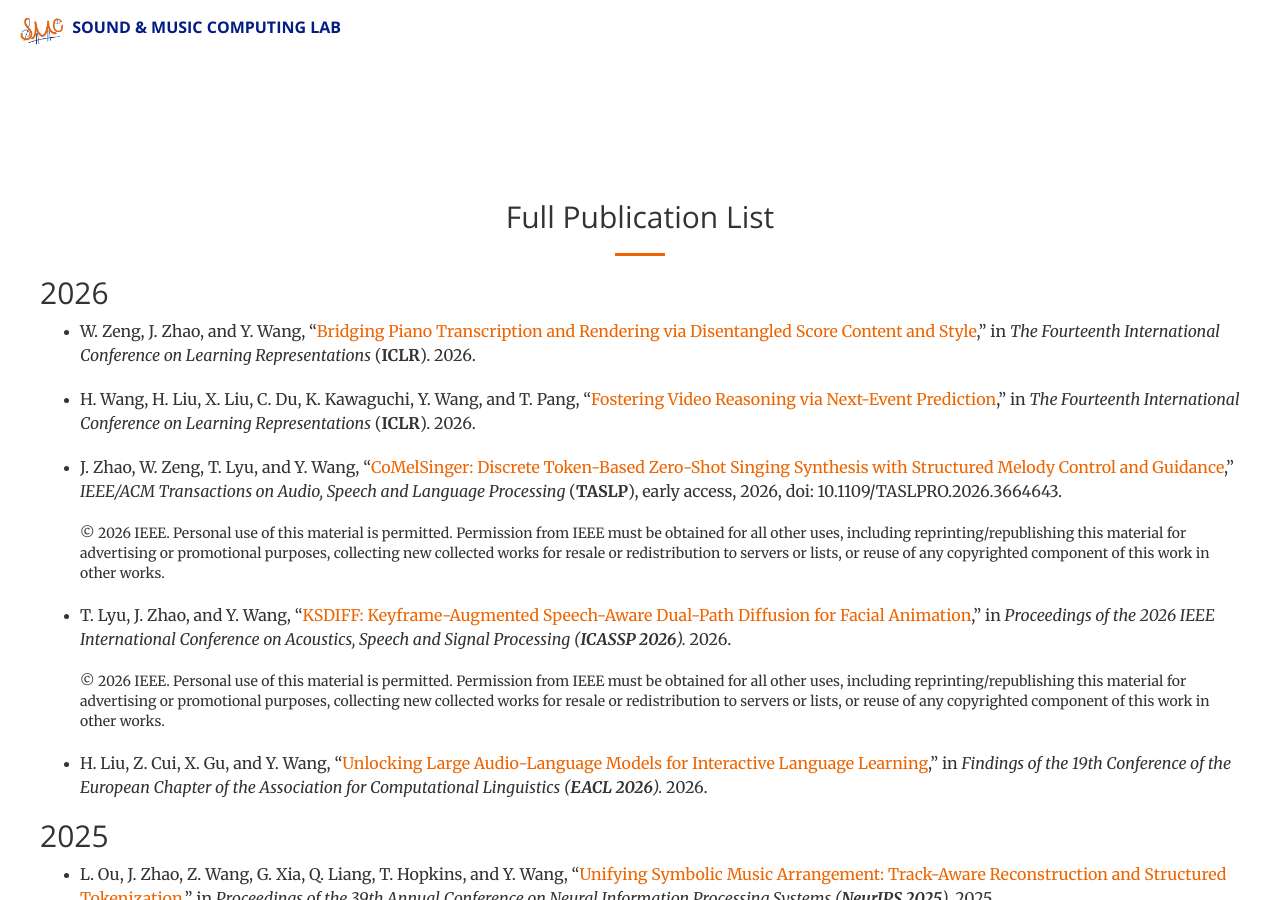
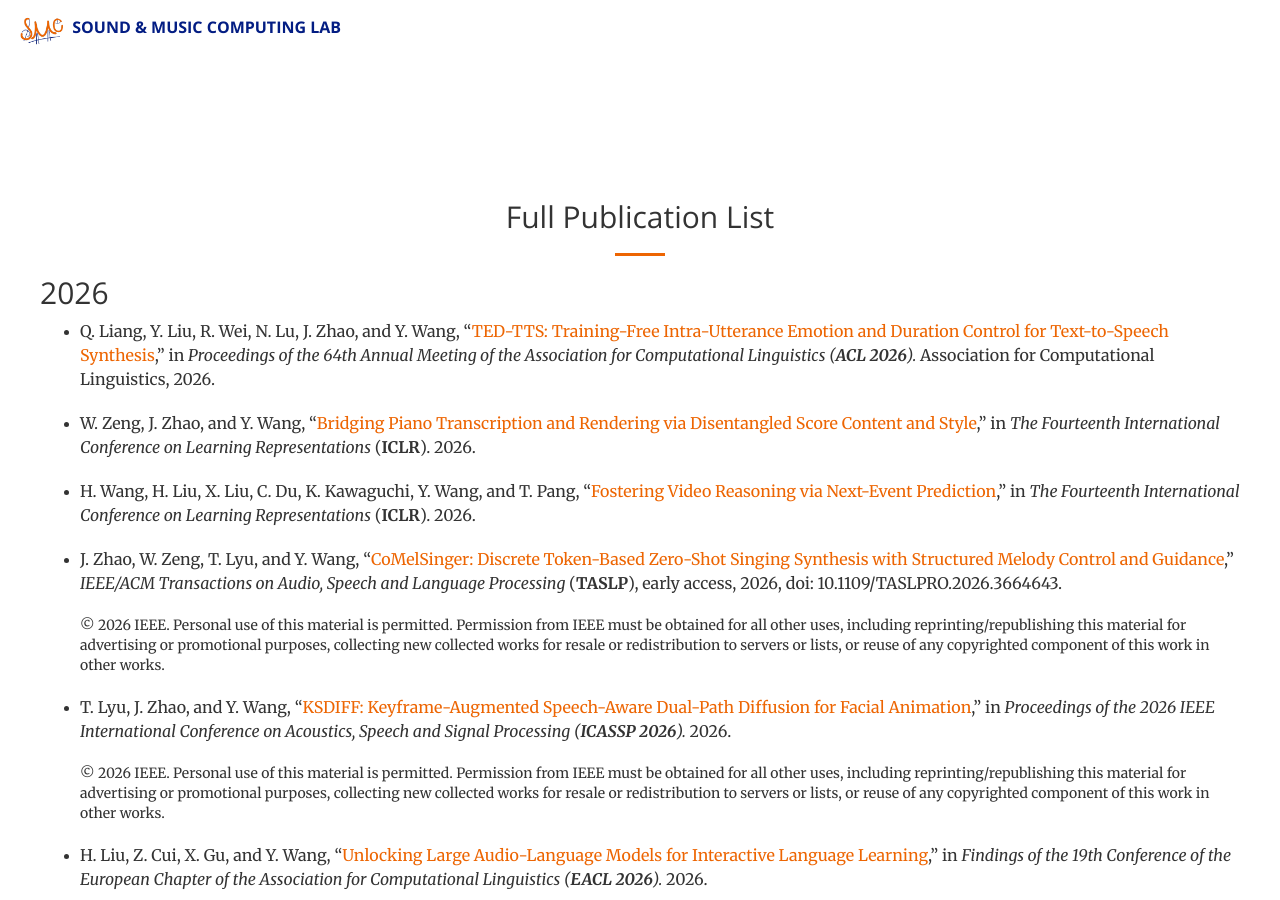
Before and after one commit to SMCNUS/SMCNUS.github.io, a Jekyll site: the page built from _posts/2022-07-28-publication.html, in a window 1280 px wide and 900 px high. Built offline with Jekyll 4.4.1, drawn with Linux system fonts in a browser that asks for light colours; nearby versions of some CDN libraries; library files that are not in the unit come from our copies.

Commit message:
update new paper

```diff
--- a/_includes/info.html
+++ b/_includes/info.html
@@ -79,6 +79,8 @@
         <div style="background-color:#f7d5bc42;">
             <ul style="width: auto; height: 215px; overflow: auto; line-height: 2;">
                 <p></p>
+                <li><div class="indent2"><b>[2026.02]</b> New paper <em><a href="archive/pdf/2026/2026_TED_TTS.pdf" target="_blank">TED-TTS: Training-Free Intra-Utterance Emotion and Duration Control for Text-to-Speech Synthesis</a></em> is accepted by ACL 2026. Congrats to Qifan, and Junchuan!</div></li>
+
                 <li><div class="indent2"><b>[2026.02]</b> Our lab member Jingwei Zhao has successfully defended his PhD Thesis entitled <em><a href="https://scholarbank.nus.edu.sg/handle/10635/318010" target="_blank">Enhancing Music Creativity through Generative AI: Towards Stylistic, Structured, and Collaborative Music Arrangement</a></em>. Congrats!</div></li>
 
                 <li><div class="indent2"><b>[2026.02]</b> New paper <em><a href="archive/pdf/2026/2026_CoMelSinger.pdf" target="_blank">CoMelSinger: Discrete Token-Based Zero-Shot Singing Synthesis with Structured Melody Control and Guidance</a></em> is accepted by TASLP 2026. Congrats to Junchuan, Zengwei, and Tianle!</div></li>
--- a/_includes/publication.html
+++ b/_includes/publication.html
@@ -18,6 +18,8 @@
     </div>
     <div class="row">
         <ul>
+            <li><p class="text-align">Q. Liang, Y. Liu, R. Wei, N. Lu, J. Zhao, and Y. Wang, “<a href="archive/pdf/2026/2026_TED_TTS.pdf" target="_blank">TED-TTS: Training-Free Intra-Utterance Emotion and Duration Control for Text-to-Speech Synthesis</a>,” in <i>Proceedings of the 64th Annual Meeting of the Association for Computational Linguistics (<b>ACL 2026</b>).</i> Association for Computational Linguistics, 2026. </p></li>
+
             <li><p class="text-align">W. Zeng, J. Zhao, and Y. Wang, “<a href="archive/pdf/2026/2026_Bridging_Piano_Transcription.pdf" target="_blank">Bridging Piano Transcription and Rendering via Disentangled Score Content and Style</a>,” in <i>The Fourteenth International Conference on Learning Representations</i> (<b>ICLR</b>). 2026.</p></li>
 
             <li><p class="text-align">H. Wang, H. Liu, X. Liu, C. Du, K. Kawaguchi, Y. Wang, and T. Pang, “<a href="archive/pdf/2026/2026_Fostering_Video_Reasoning.pdf" target="_blank">Fostering Video Reasoning via Next-Event Prediction</a>,” in <i>The Fourteenth International Conference on Learning Representations</i> (<b>ICLR</b>). 2026.</p></li>
--- a/_posts/2022-07-28-publication.html
+++ b/_posts/2022-07-28-publication.html
@@ -30,6 +30,8 @@ permalink: /full_publication_list
         </div>
         <div class="row">
             <ul>
+                <li><p class="text-align">Q. Liang, Y. Liu, R. Wei, N. Lu, J. Zhao, and Y. Wang, “<a href="archive/pdf/2026/2026_TED_TTS.pdf" target="_blank">TED-TTS: Training-Free Intra-Utterance Emotion and Duration Control for Text-to-Speech Synthesis</a>,” in <i>Proceedings of the 64th Annual Meeting of the Association for Computational Linguistics (<b>ACL 2026</b>).</i> Association for Computational Linguistics, 2026. </p></li>
+
                 <li><p class="text-align">W. Zeng, J. Zhao, and Y. Wang, “<a href="archive/pdf/2026/2026_Bridging_Piano_Transcription.pdf" target="_blank">Bridging Piano Transcription and Rendering via Disentangled Score Content and Style</a>,” in <i>The Fourteenth International Conference on Learning Representations</i> (<b>ICLR</b>). 2026.</p></li>
 
                 <li><p class="text-align">H. Wang, H. Liu, X. Liu, C. Du, K. Kawaguchi, Y. Wang, and T. Pang, “<a href="archive/pdf/2026/2026_Fostering_Video_Reasoning.pdf" target="_blank">Fostering Video Reasoning via Next-Event Prediction</a>,” in <i>The Fourteenth International Conference on Learning Representations</i> (<b>ICLR</b>). 2026.</p></li>
```
Also changed, not shown: 1 other file.
